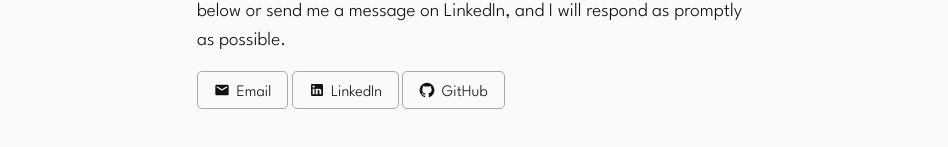
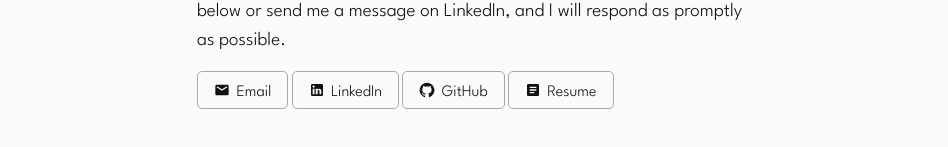
Before and after one commit to colinstoutt/portfolio_colin-stoutt, a Next.js app: page / in a window 1280 px wide. Shown: the part 3822-3969 px from the top of the page, without its empty margins (166-1114 px from the left). Built offline with nearby package versions, Linux system fonts and the light colour scheme.

Commit message:
add resume button to contact component

```diff
--- a/src/components/Contact.jsx
+++ b/src/components/Contact.jsx
@@ -2,6 +2,7 @@ import React from "react";
 import EmailRoundedIcon from "@mui/icons-material/EmailRounded";
 import GitHubIcon from "@mui/icons-material/GitHub";
 import LinkedInIcon from "@mui/icons-material/LinkedIn";
+import ArticleIcon from "@mui/icons-material/Article";
 
 const Contact = () => {
   return (
@@ -30,6 +31,13 @@ const Contact = () => {
           <GitHubIcon sx={{ color: "#111", fontSize: "1rem" }} />
           <span>GitHub</span>
         </a>
+        <a
+          href="https://docs.google.com/document/d/1bpFiwj-4ScZHgZ2Ap52begEtmb-oISMg/edit?usp=sharing&ouid=113765944755022717453&rtpof=true&sd=true"
+          className="contact__btn"
+        >
+          <ArticleIcon sx={{ color: "#111", fontSize: "1rem" }} />
+          <span>Resume</span>
+        </a>
       </div>
     </main>
   );
--- a/src/scss/contact.scss
+++ b/src/scss/contact.scss
@@ -21,6 +21,7 @@
 
   &__btns {
     display: flex;
+    flex-wrap: wrap;
     gap: 0.2rem;
   }
   &__btn {
```
Also changed, not shown: 1 other file (tests, documents, lock files or other folders).
